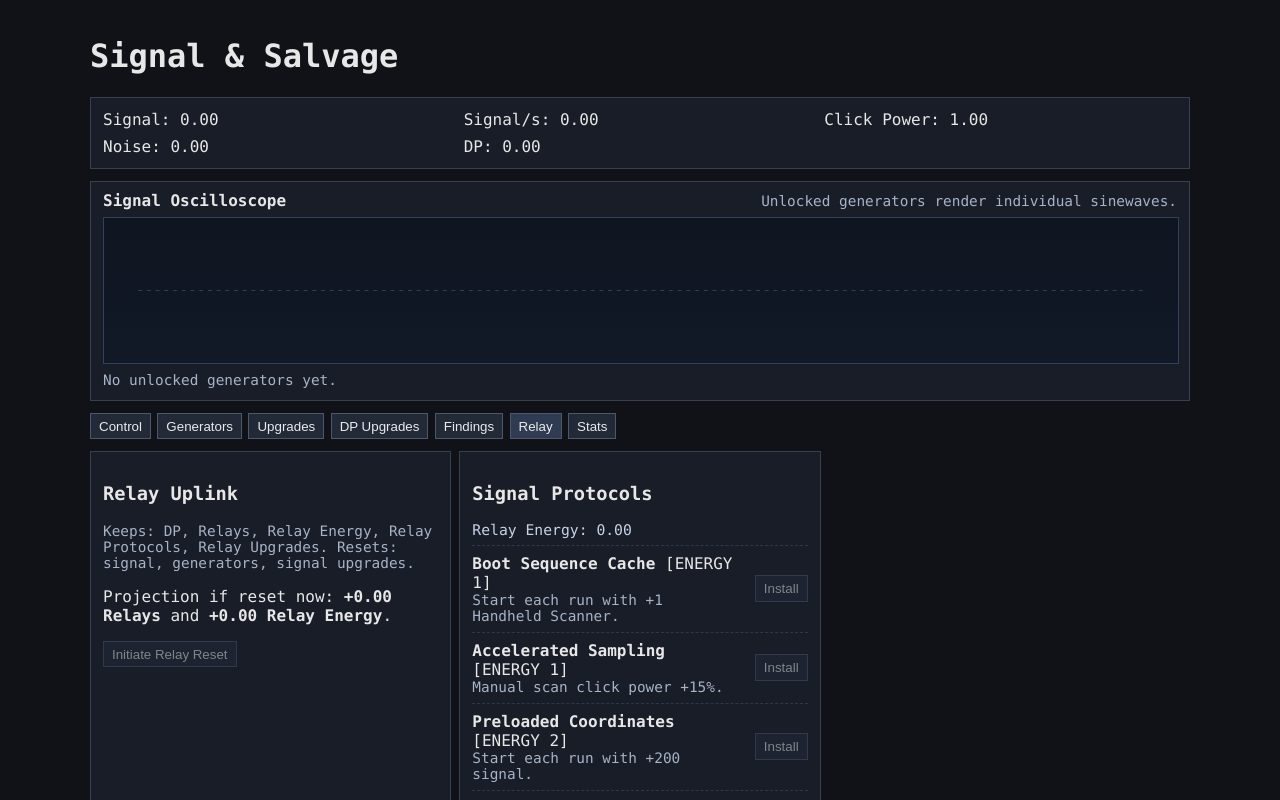
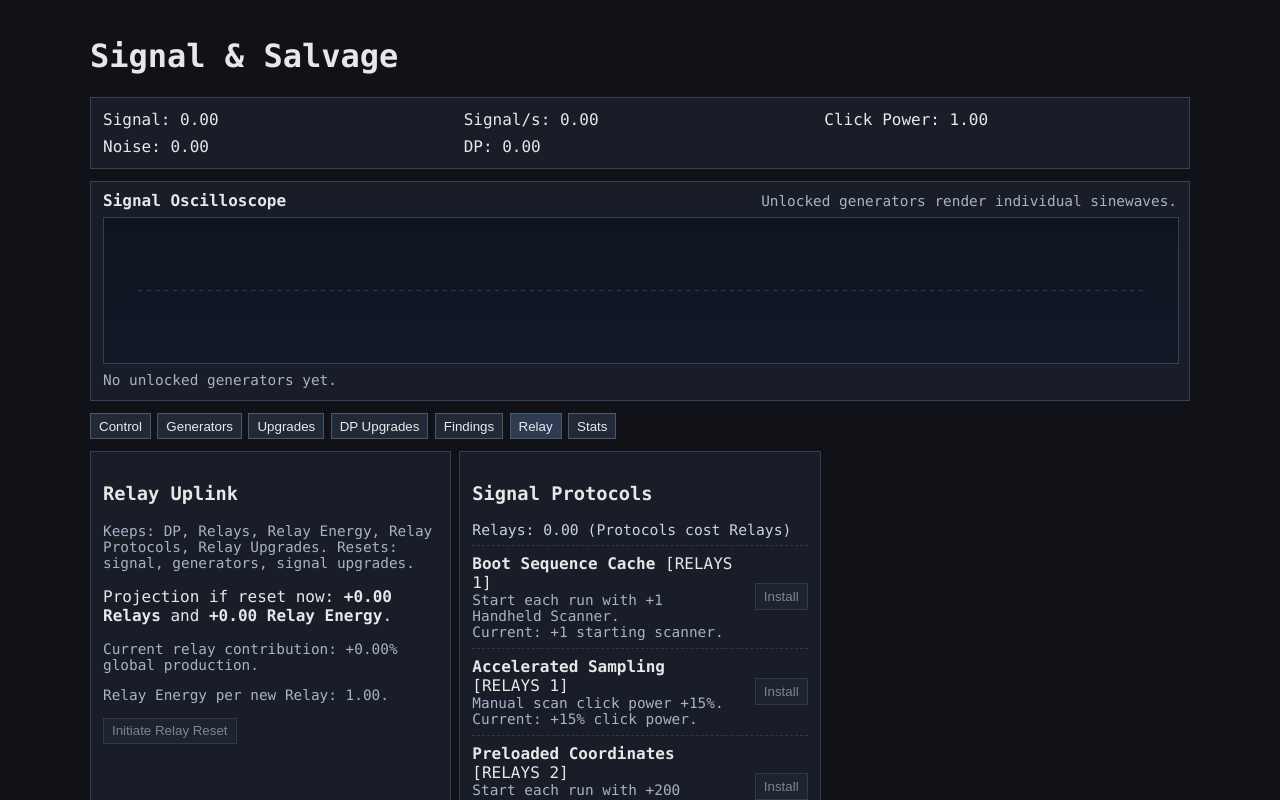
Before and after one commit to jjlyon/web-incremental, a React (Vite) app: page / in a window 1280 px wide. Both pictures are taken after a click on the button "Relay". Shown: the top 800 px of the page. Built offline with nearby package versions, Linux system fonts and the light colour scheme.

Commit message:
Swap relay/protocol currencies and expose effect contributions

```diff
--- a/src/App.tsx
+++ b/src/App.tsx
@@ -15,6 +15,7 @@ import {
   getGeneratorCost,
   getPassiveDpPerSecond,
   getPrestigeGain,
+  getRelayEnergyPerRelay,
   getRelayUpgradeCost,
   getTotalSps,
   getUpgradeCost,
@@ -126,6 +127,8 @@ function App() {
   const beaconGain = getBeaconProjection(state);
   const canPrestigeNow = canPrestige(state) && relayGain > 0;
   const canBeaconNow = canBeaconReset(state) && beaconGain > 0;
+  const relayEnergyPerRelay = getRelayEnergyPerRelay(state);
+  const relayBaseContribution = state.relays * 2.5 * (1 + state.relayUpgrades.relay_efficiency * 0.05);
 
   const hasAffordableGenerator = GENERATORS.some((gen) => state.signal >= getGeneratorCost(gen.id, state.generators[gen.id], 0, state));
   const hasAffordableSignalUpgrade = UPGRADES.some((up) => up.currencyType === 'signal' && canPurchaseUpgrade(state, up.id));
@@ -191,18 +194,21 @@ function App() {
       <div className="panel">
         <h3>Relay Uplink</h3>
         <p className="muted">Keeps: DP, Relays, Relay Energy, Relay Protocols, Relay Upgrades. Resets: signal, generators, signal upgrades.</p>
-        <p>Projection if reset now: <strong>+{formatNumber(relayGain)} Relays</strong> and <strong>+{formatNumber(relayGain + state.beaconUpgrades.network_memory)} Relay Energy</strong>.</p>
+        <p>Projection if reset now: <strong>+{formatNumber(relayGain)} Relays</strong> and <strong>+{formatNumber(relayGain * relayEnergyPerRelay)} Relay Energy</strong>.</p>
+        <p className="muted">Current relay contribution: +{formatNumber(relayBaseContribution)}% global production.</p>
+        <p className="muted">Relay Energy per new Relay: {formatNumber(relayEnergyPerRelay)}.</p>
         <button disabled={!canPrestigeNow} onClick={() => dispatch({ type: 'PRESTIGE' })}>Initiate Relay Reset</button>
       </div>
 
       <div className="panel">
         <h3>Signal Protocols</h3>
-        <p className="meta-subtitle">Relay Energy: {formatNumber(state.relayEnergy)}</p>
+        <p className="meta-subtitle">Relays: {formatNumber(state.relays)} (Protocols cost Relays)</p>
         {RELAY_PROTOCOLS.map((protocol) => (
           <div className="row" key={protocol.id}>
             <div>
-              <strong>{protocol.name}</strong> [ENERGY {protocol.cost}] {state.relayProtocols[protocol.id] > 0 ? '(Installed)' : ''}
+              <strong>{protocol.name}</strong> [RELAYS {protocol.cost}] {state.relayProtocols[protocol.id] > 0 ? '(Installed)' : ''}
               <div className="muted">{protocol.description}</div>
+              <div className="muted">{protocol.id === 'accelerated_sampling' ? 'Current: +15% click power.' : protocol.id === 'relay_synchronization' ? 'Current: +5% generator production.' : protocol.id === 'boot_sequence_cache' ? 'Current: +1 starting scanner.' : protocol.id === 'preloaded_coordinates' ? 'Current: +200 starting signal.' : 'Current: Automation upgrades persist on Relay reset.'}</div>
             </div>
             {state.relayProtocols[protocol.id] === 0 && <button disabled={!canPurchaseRelayProtocol(state, protocol.id)} onClick={() => dispatch({ type: 'BUY_RELAY_PROTOCOL', protocolId: protocol.id })}>Install</button>}
           </div>
@@ -211,7 +217,7 @@ function App() {
 
       <div className="panel meta-panel-full">
         <h3>Relay Upgrades</h3>
-        <p className="meta-subtitle">Relays: {formatNumber(state.relays)} | Total Earned: {formatNumber(state.totalRelaysEarned)}</p>
+        <p className="meta-subtitle">Relay Energy: {formatNumber(state.relayEnergy)} (Upgrades cost Relay Energy) | Total Relays Earned: {formatNumber(state.totalRelaysEarned)}</p>
         {[1, 2, 3].map((tier) => (
           <div key={`tier-${tier}`} className="tier-group">
             <div className="tier-heading">Tier {tier} {tier === 1 ? '(0+)' : tier === 2 ? '(5+ total relays)' : '(15+ total relays)'}</div>
@@ -223,8 +229,9 @@ function App() {
               return (
                 <div className="row" key={up.id}>
                   <div>
-                    <strong>{up.name}</strong> [RELAYS {formatNumber(cost)}] {up.repeatable ? `(Lv ${level})` : owned ? '(Owned)' : ''}
+                    <strong>{up.name}</strong> [ENERGY {formatNumber(cost)}] {up.repeatable ? `(Lv ${level})` : owned ? '(Owned)' : ''}
                     <div className="muted">{up.description}</div>
+                    <div className="muted">{up.id === 'relay_efficiency' ? `Current relay effect scaling: +${formatNumber(level * 5)}%` : up.id === 'lean_procurement' ? 'Current: scanners/dishes cost x0.90.' : up.id === 'finding_archive' ? 'Current: findings grant x1.25 DP.' : up.id === 'spectral_refinement' ? 'Current: noise scaling x0.88.' : up.id === 'autonomous_scanners' ? 'Current: +1.5 auto scans/sec.' : up.id === 'resonant_interface' ? 'Current: manual scans gain +2% SPS.' : 'Current: +1 starting Dish Array.'}</div>
                   </div>
                   <button disabled={locked || owned || !canPurchaseRelayUpgrade(state, up.id)} onClick={() => dispatch({ type: 'BUY_RELAY_UPGRADE', upgradeId: up.id })}>{locked ? `Unlocks at ${up.unlockAtRelays}` : 'Buy'}</button>
                 </div>
@@ -258,6 +265,7 @@ function App() {
               <div>
                 <strong>{up.name}</strong> [FRAGMENTS {formatNumber(cost)}] {up.repeatable ? `(Lv ${level})` : owned ? '(Owned)' : ''}
                 <div className="muted">{up.description}</div>
+                <div className="muted">{up.id === 'signal_echo' ? `Current: early generator costs x${formatNumber(Math.pow(0.94, level))}.` : up.id === 'archive_persistence' ? `Current: +${formatNumber(level * 0.12)} passive DP/s.` : up.id === 'network_memory' ? `Current: each new Relay grants +${formatNumber(1 + level)} Relay Energy.` : `Current: relay-upgrade costs x${formatNumber(Math.pow(0.92, level))}.`}</div>
               </div>
               <button disabled={owned || !canPurchaseBeaconUpgrade(state, up.id)} onClick={() => dispatch({ type: 'BUY_BEACON_UPGRADE', upgradeId: up.id })}>Buy</button>
             </div>
--- a/src/game/economy.ts
+++ b/src/game/economy.ts
@@ -167,10 +167,12 @@ export const canPurchaseUpgrade = (state: GameState, upgradeId: UpgradeId): bool
   return state.dp >= cost;
 };
 
+export const getRelayEnergyPerRelay = (state: GameState): number => 1 + state.beaconUpgrades.network_memory;
+
 export const canPurchaseRelayProtocol = (state: GameState, protocolId: RelayProtocolId): boolean => {
   const protocol = RELAY_PROTOCOLS.find((item) => item.id === protocolId);
   if (!protocol) return false;
-  return state.relayProtocols[protocolId] === 0 && state.relayEnergy >= protocol.cost;
+  return state.relayProtocols[protocolId] === 0 && state.relays >= protocol.cost;
 };
 
 export const canPurchaseRelayUpgrade = (state: GameState, id: RelayUpgradeId): boolean => {
@@ -179,7 +181,7 @@ export const canPurchaseRelayUpgrade = (state: GameState, id: RelayUpgradeId): b
   if (state.totalRelaysEarned < up.unlockAtRelays) return false;
   if (!up.repeatable && state.relayUpgrades[id] > 0) return false;
   if (up.maxLevel && state.relayUpgrades[id] >= up.maxLevel) return false;
-  return state.relays >= getRelayUpgradeCost(state, id);
+  return state.relayEnergy >= getRelayUpgradeCost(state, id);
 };
 
 export const canPurchaseBeaconUpgrade = (state: GameState, id: BeaconUpgradeId): boolean => {
--- a/src/game/state.ts
+++ b/src/game/state.ts
@@ -15,6 +15,7 @@ import {
   getMilestoneDpReward,
   getPassiveDpPerSecond,
   getPrestigeGain,
+  getRelayEnergyPerRelay,
   getRelayUpgradeCost,
   getTotalSps,
   getUpgradeCost,
@@ -115,7 +116,7 @@ const applyPrestigeReset = (state: GameState): GameState => {
   next.beaconUpgrades = { ...state.beaconUpgrades };
   next.relays = state.relays + gained;
   next.totalRelaysEarned = state.totalRelaysEarned + gained;
-  next.relayEnergy = state.relayEnergy + gained + state.beaconUpgrades.network_memory;
+  next.relayEnergy = state.relayEnergy + gained * getRelayEnergyPerRelay(state);
   next.relayProtocols = { ...state.relayProtocols };
   next.relayUpgrades = { ...state.relayUpgrades };
   next.milestonesClaimed = [...state.milestonesClaimed];
@@ -169,12 +170,12 @@ export const gameReducer = (state: GameState, action: Action): GameState => {
       if (!canPurchaseRelayProtocol(state, action.protocolId)) return state;
       const protocol = RELAY_PROTOCOLS.find((item) => item.id === action.protocolId);
       if (!protocol) return state;
-      return { ...state, relayEnergy: state.relayEnergy - protocol.cost, relayProtocols: { ...state.relayProtocols, [action.protocolId]: 1 } };
+      return { ...state, relays: state.relays - protocol.cost, relayProtocols: { ...state.relayProtocols, [action.protocolId]: 1 } };
     }
     case 'BUY_RELAY_UPGRADE': {
       if (!canPurchaseRelayUpgrade(state, action.upgradeId)) return state;
       const cost = getRelayUpgradeCost(state, action.upgradeId);
-      return { ...state, relays: state.relays - cost, relayUpgrades: { ...state.relayUpgrades, [action.upgradeId]: state.relayUpgrades[action.upgradeId] + 1 } };
+      return { ...state, relayEnergy: state.relayEnergy - cost, relayUpgrades: { ...state.relayUpgrades, [action.upgradeId]: state.relayUpgrades[action.upgradeId] + 1 } };
     }
     case 'BUY_BEACON_UPGRADE': {
       if (!canPurchaseBeaconUpgrade(state, action.upgradeId)) return state;
```
